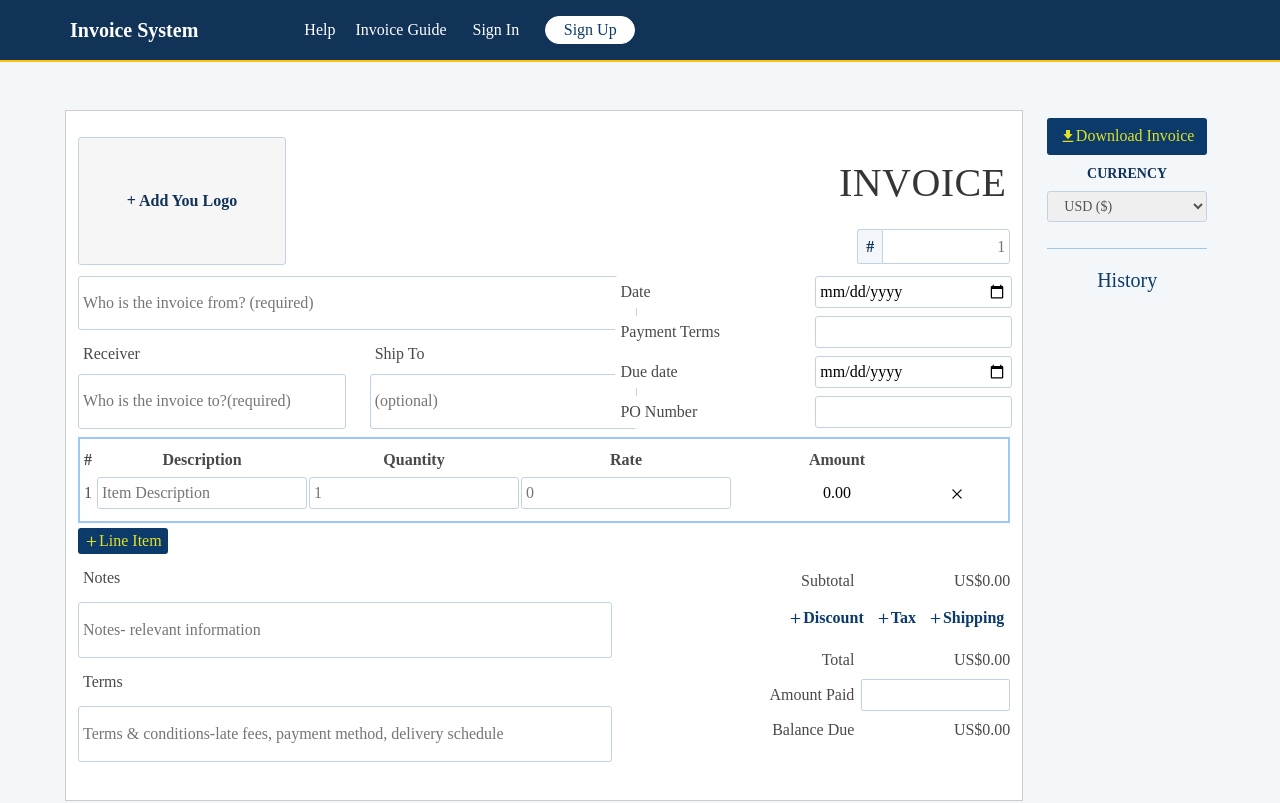
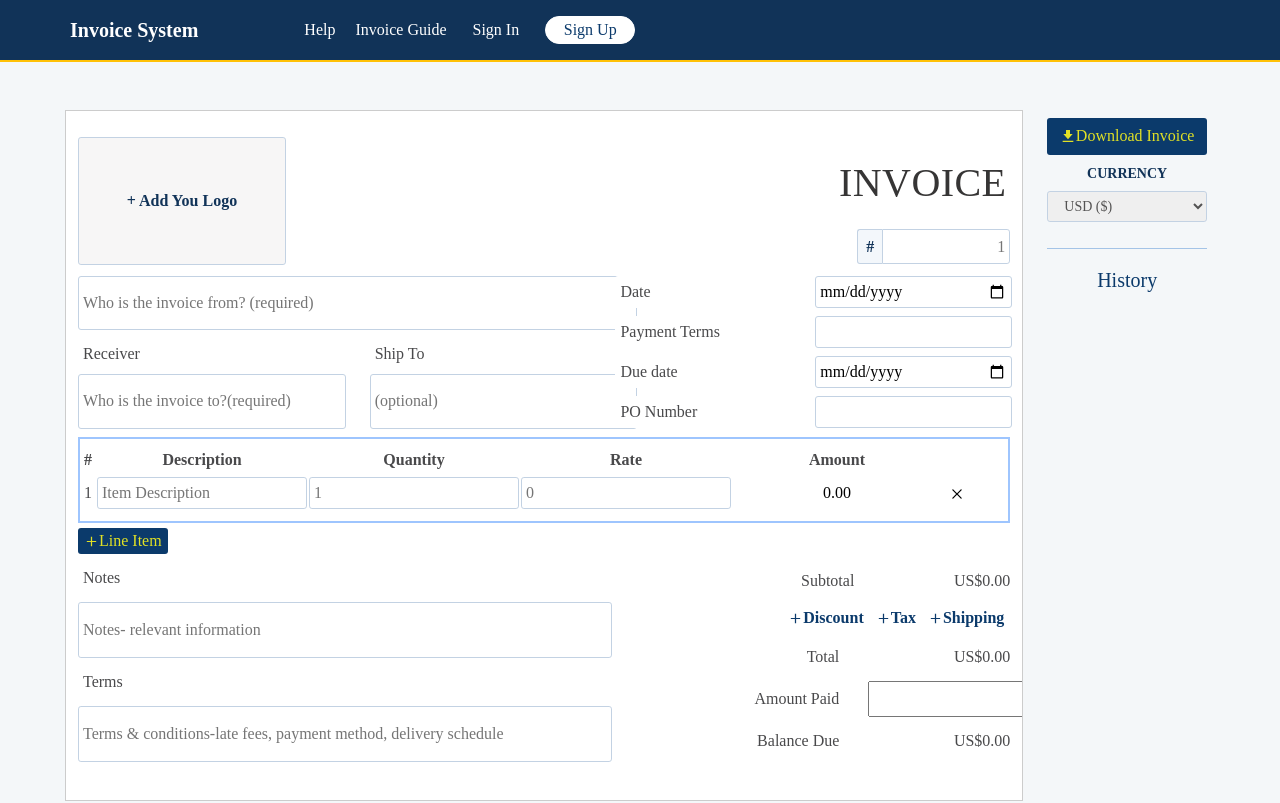
Before and after one commit to Ollah16/invoice-app, a React (Create React App) app: page / in a window 1280 px wide. Shown: the top 803 px of the page. Built offline with nearby package versions, Linux system fonts and the light colour scheme.

Commit message:
Refactor: change class names in InvoiceTotal component and respective css block

```diff
--- a/src/components/desktop/InvoiceSummary/InvoiceTotal.js
+++ b/src/components/desktop/InvoiceSummary/InvoiceTotal.js
@@ -1,5 +1,5 @@
 import React from 'react'
-import { Col } from 'react-bootstrap'
+import { Col, Row } from 'react-bootstrap'
 import { useAppContext } from '../../../context/AppContext'
 import InputField from '../../common/InputField';
 
@@ -7,38 +7,37 @@ const InvoiceTotal = () => {
 
     const { state: { balanceDueTitle, totalTitle, amountPaidTitle, total, balance, amountPaid, currency }, handleCustomInputs, handleInputValue } = useAppContext();
 
-    return (<>
-        <Col lg={12} md={12} className="custom-col">
-            <div className='customInput'>
+    return (<Col lg={12} md={12} className='d-flex flex-column gap-2'>
+        <Row className='align-items-center justify-content-between'>
+            <Col lg={7} md={6} className='label-input'>
                 <InputField value={totalTitle} onChange={(value) => handleCustomInputs('TOTAL_TITLE', value)} className='text-end' placeholder='Total' />
-            </div>
-            <div className='customInputbutton text-end justify-content-end'>
+            </Col>
+            <Col lg={5} md={6} className='payment-input-value text-end justify-content-end overflow-auto'>
                 {`${currency.toString().substring(0, 3)}${total}.00`}
-            </div>
-        </Col>
+            </Col>
+        </Row>
 
-        <Col lg={12} md={12} className="custom-col">
-            <div className='customInput'>
+        <Row className='align-items-center justify-content-between'>
+            <Col lg={7} md={6} className='label-input'>
                 <InputField value={amountPaidTitle} onChange={(value) => handleCustomInputs('AMOUNT_PAID_TITLE', value)} className='text-end' placeholder='Amount Paid' />
-            </div>
-            <div className='customInputbutton'>
+            </Col>
+            <Col lg={5} md={6} className='payment-input-value'>
                 <InputField
-                    className='customAmount text-end'
                     value={amountPaid}
                     onChange={(value) => handleInputValue('AMOUNT_PAID', value)}
                 />
-            </div>
-        </Col>
+            </Col>
+        </Row>
 
-        <Col lg={12} md={12} className="custom-col">
-            <div className='customInput'>
+        <Row className='align-items-center justify-content-between'>
+            <Col lg={7} md={6} className='label-input'>
                 <InputField value={balanceDueTitle} onChange={(value) => handleCustomInputs('BALANCE_DUE_TITLE', value)} className='text-end' placeholder='Balance Due' />
-            </div>
-            <div className='customInputbutton text-end d-flex justify-content-end'>
-                <span className='d-flex justify-content-end'>{`${currency.toString().substring(0, 3)}${balance}.00`}</span>
-            </div>
-        </Col >
-    </>
+            </Col>
+            <Col lg={5} md={6} className='payment-input-value text-end d-flex justify-content-end overflow-auto'>
+                {`${currency.toString().substring(0, 3)}${balance}.00`}
+            </Col>
+        </Row >
+    </Col>
     )
 }
 export default InvoiceTotal
```
